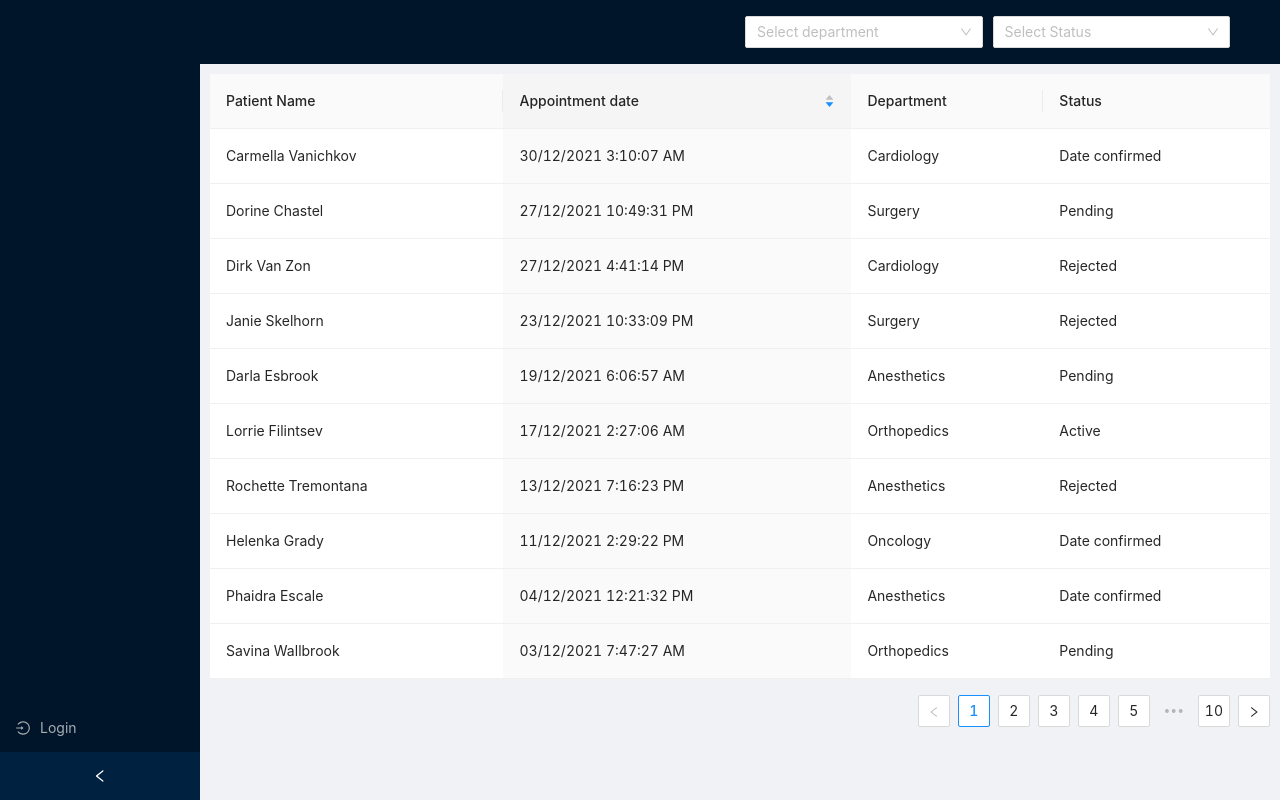
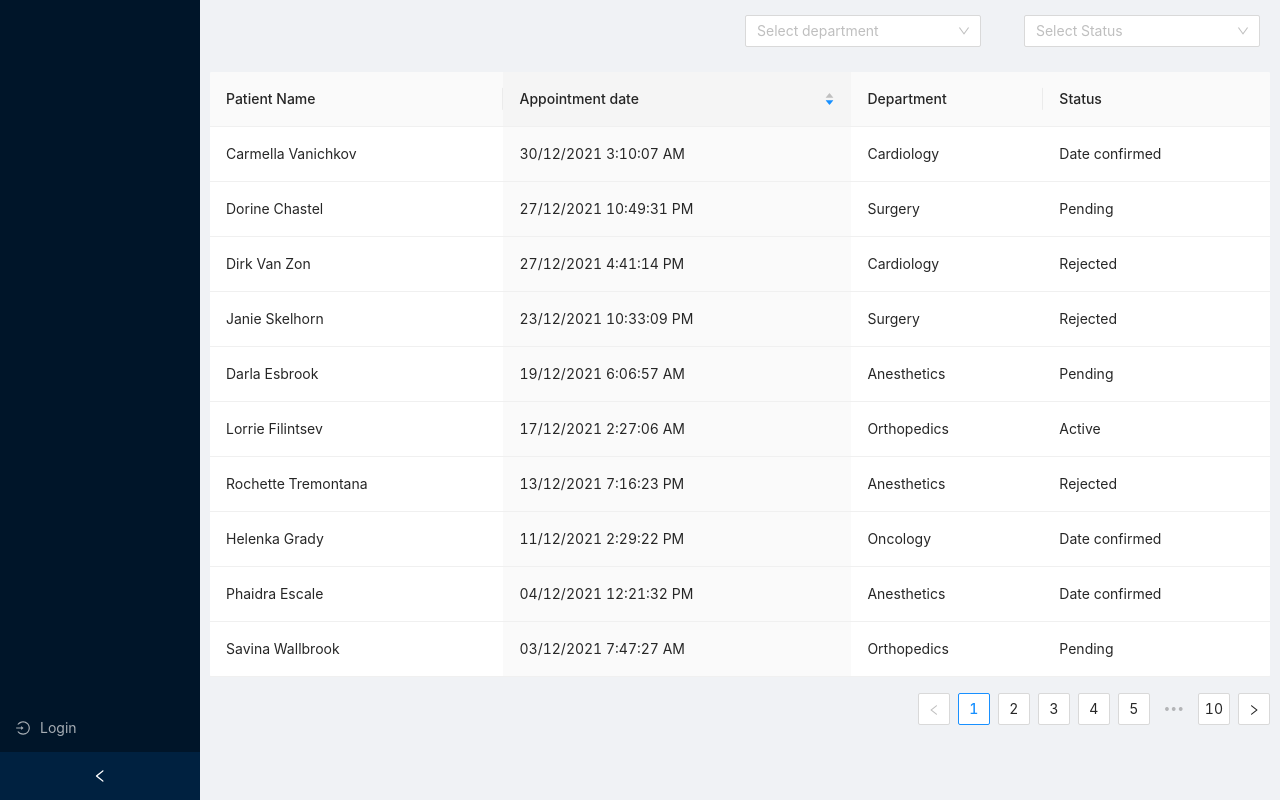
Before and after one commit to vladyslavdmytrenko/project-2, a React (Create React App) app: page / in a window 1280 px wide. Built offline with nearby package versions, Linux system fonts and the light colour scheme; data requests are answered from the project's data file.

Commit message:
create add button and fix layout

```diff
--- /dev/null
+++ b/src/components/Appointment/AddButton/index.js
@@ -0,0 +1,48 @@
+import React, { useState } from 'react';
+import { useSelector } from 'react-redux';
+import { Button, Modal } from 'antd';
+import { PlusCircleOutlined } from '@ant-design/icons';
+
+import AppointmentForm from 'components/Appointment/Form';
+
+const AddButton = () => {
+  const isAuth = useSelector((state) => state.auth.isAuth);
+  const [isModalVisible, setIsModalVisible] = useState(false);
+
+  if (!isAuth) return null;
+
+  const onShowModal = () => {
+    setIsModalVisible(true);
+  };
+
+  const handleOk = () => {
+    setIsModalVisible(false);
+  };
+
+  const handleCancel = () => {
+    setIsModalVisible(false);
+  };
+
+  return (
+    <>
+      <Button
+        icon={<PlusCircleOutlined />}
+        shape="circle"
+        size="large"
+        onClick={onShowModal}
+      />
+      <Modal
+        title="Create an Appointment"
+        visible={isModalVisible}
+        onOk={handleOk}
+        onCancel={handleCancel}
+        width="80%"
+        okText="Create"
+      >
+        <AppointmentForm />
+      </Modal>
+    </>
+  );
+};
+
+export default AddButton;
--- a/src/components/Appointment/AppointmentsFilter/index.js
+++ b/src/components/Appointment/AppointmentsFilter/index.js
@@ -1,5 +1,5 @@
 import React, { useState, useEffect } from 'react';
-import { Col, Layout, Row, Select, Spin } from 'antd';
+import { Col, Select, Spin } from 'antd';
 import { useDispatch, useSelector } from 'react-redux';
 
 import {
@@ -68,10 +68,8 @@ const AppointmentsFilter = () => {
   };
 
   return (
-    <Layout.Header>
-      <Row justify="space-between" gutter={10}>
-        <Col span={6}></Col>
-        <Col offset={6} span={6}>
+    <>
+      <Col span={11}>
         <Select
           style={{ width: '100%', marginRight: '5px' }}
           placeholder="Select department"
@@ -80,7 +78,7 @@ const AppointmentsFilter = () => {
           {renderDepartments()}
         </Select>
       </Col>
-        <Col span={6}>
+      <Col offset={2} span={11}>
         <Select
           style={{ width: '100%' }}
           placeholder="Select Status"
@@ -89,8 +87,7 @@ const AppointmentsFilter = () => {
           {renderStatus}
         </Select>
       </Col>
-      </Row>
-    </Layout.Header>
+    </>
   );
 };
 
--- a/src/pages/Appointment/All/index.js
+++ b/src/pages/Appointment/All/index.js
@@ -1,12 +1,24 @@
 import React from 'react';
+import { Row, Col } from 'antd';
 
 import AppointmentTable from 'components/Appointment/Table';
 import AppointmentsFilter from 'components/Appointment/AppointmentsFilter';
+import AddButton from 'components/Appointment/AddButton';
 
 const HomePage = () => {
   return (
     <>
-      <AppointmentsFilter />
+      <Row style={{ margin: '15px' }} justify="space-between" gutter={10}>
+        <Col span={6}>
+          <AddButton />
+        </Col>
+        <Col span={12}>
+          <Row>
+            <AppointmentsFilter />
+          </Row>
+        </Col>
+      </Row>
+
       <AppointmentTable />
     </>
   );
```
Lines whose indentation alone changed are shown as unchanged.
